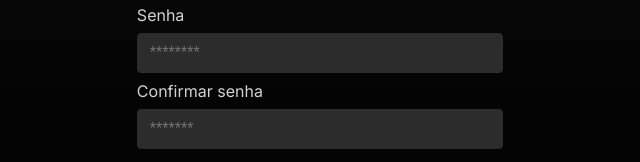
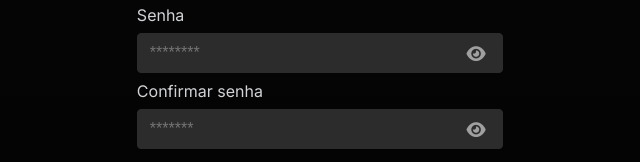
Before and after one commit to MatheusMenino/projeto-individual, a website: page meu-projeto/public/cadastro.html in a window 1280 px wide. Shown: the part 422-584 px from the top of the page, 558-1198 px from the left. Drawn offline with Linux system fonts and the light colour scheme.

Commit message:
Adicionar olho para ver a senha no cadastro

```diff
--- a/meu-projeto/public/cadastro.html
+++ b/meu-projeto/public/cadastro.html
@@ -6,6 +6,10 @@
     <meta name="viewport" content="width=device-width, initial-scale=1.0" />
     <link rel="stylesheet" href="css/global.css" />
     <link rel="stylesheet" href="css/cadastro.css" />
+    <link
+    rel="stylesheet"
+    href="https://cdnjs.cloudflare.com/ajax/libs/font-awesome/6.5.2/css/all.min.css"
+  />
     <title>ALMA DA FIEL | CADASTRO</title>
     <script src="./js/sessao.js"></script>
   </head>
@@ -83,15 +87,40 @@
                 </div>
               <div class="campo">
                     <label for="ipt_senha">Senha</label>
-                <input type="password" id="ipt_senha" placeholder="********" />
+                    <div class="campo-senha">
+                        <input
+                            type="password"
+                            id="ipt_senha"
+                            placeholder="********"
+                        />
+
+                        <button
+                            type="button"
+                            class="btn-olho"
+                            onclick="mostrarSenha()"
+                            aria-label="Mostrar senha"
+                        >
+                            <i id="icone_olho" class="fa-solid fa-eye"></i>
+                        </button>
+                    </div>
                 </div>
               <div class="campo">
                 <label for="ipt_confirmar_senha">Confirmar senha</label>
+                <div class="campo-senha">
                   <input
                     type="password"
                     id="ipt_confirmar_senha"
                     placeholder="*******"
                   />
+                  <button
+                    type="button"
+                            class="btn-olho"
+                            onclick="mostrarConfirmacaoSenha()"
+                            aria-label="Mostrar senha"
+                        >
+                            <i id="icone_olho" class="fa-solid fa-eye"></i>
+                  </button>
+                </div>
               </div>
 
               <button class="btn-criar" onclick="cadastrar()">
@@ -259,4 +288,23 @@
   function sumirMensagem() {
     cardErro.style.display = "none";
   }
+
+  function mostrarSenha() {
+    if (ipt_senha.type == "password") {
+        ipt_senha.type = "text";
+        icone_olho.className = "fa-solid fa-eye-slash";
+    } else {
+        ipt_senha.type = "password";
+        icone_olho.className = "fa-solid fa-eye";
+    }
+}
+  function mostrarConfirmacaoSenha() {
+    if (ipt_confirmar_senha.type == "password") {
+        ipt_confirmar_senha.type = "text";
+        icone_olho.className = "fa-solid fa-eye-slash";
+    } else {
+        ipt_confirmar_senha.type = "password";
+        icone_olho.className = "fa-solid fa-eye";
+    }
+}
 </script>
--- a/meu-projeto/public/css/cadastro.css
+++ b/meu-projeto/public/css/cadastro.css
@@ -155,3 +155,40 @@ input::placeholder{
 .formulario a:hover{
     transform: scale(1.05);
 }
+
+
+.campo-senha {
+    position: relative;
+    width: 100%;
+}
+
+.campo-senha input {
+    padding-right: 42px;
+}
+
+.btn-olho {
+    position: absolute;
+    right: 12px;
+    top: 50%;
+    transform: translateY(-50%);
+    background: transparent;
+    border: none;
+    cursor: pointer;
+    padding: 5px;
+    display: flex;
+    align-items: center;
+    justify-content: center;
+}
+
+.icone-olho {
+    width: 19px;
+    height: 13px;
+    border: 2px solid #A0A0A0;
+    border-radius: 70% 30%;
+    transform: rotate(45deg);
+    position: relative;
+}
+.btn-olho i{
+    color: #A0A0A0;
+    font-size: 17px;;
+}
```
Lines whose indentation alone changed are shown as unchanged.
